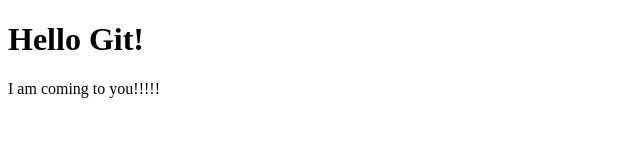
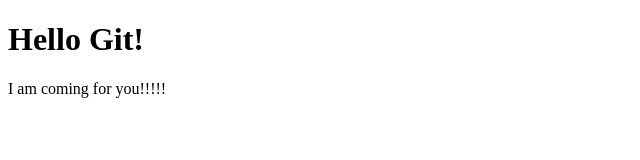
Before and after one commit to Jeff307-kib/repo-test, a plain HTML site: page index.html in a window 1280 px wide. Shown: the full height of the page, 0-640 px from the left. Drawn offline with Linux system fonts and the light colour scheme.

Commit message:
modified index.html again

```diff
--- a/index.html
+++ b/index.html
@@ -7,6 +7,6 @@
 </head>
 <body>
     <h1>Hello Git!</h1>
-    <p>I am coming to you!!!!!</p>
+    <p>I am coming for you!!!!!</p>
 </body>
 </html>
```
